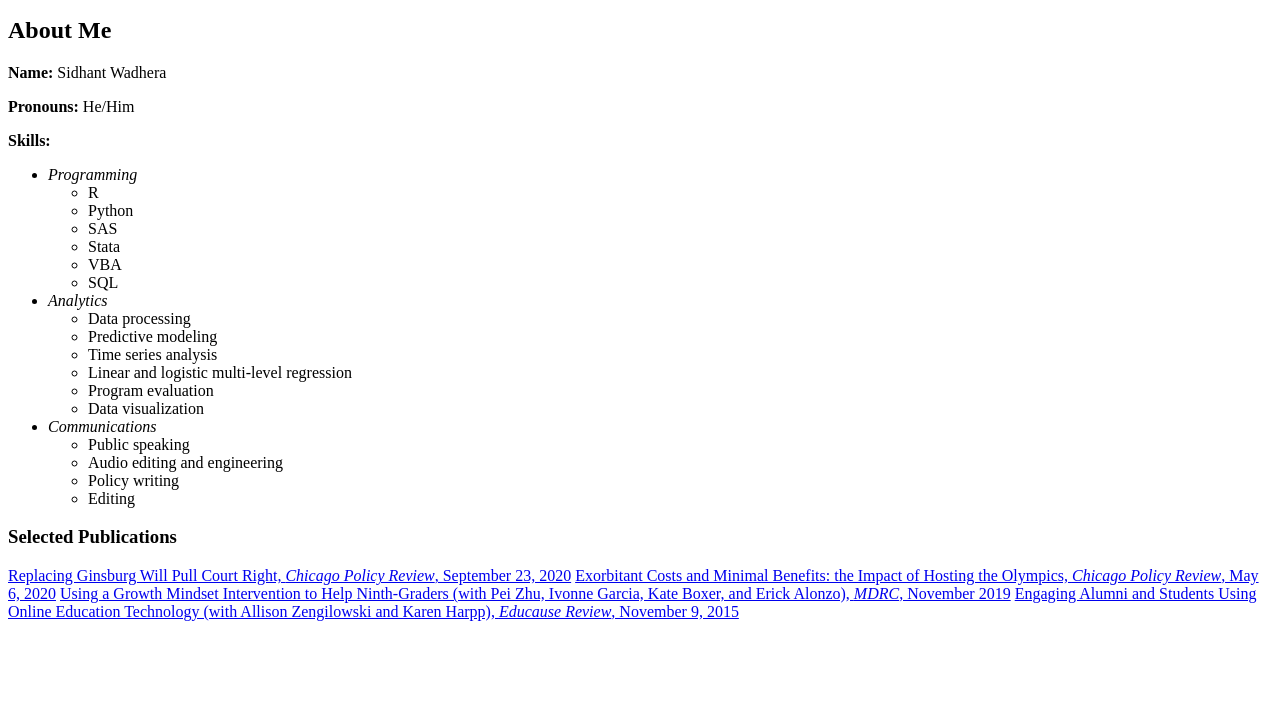
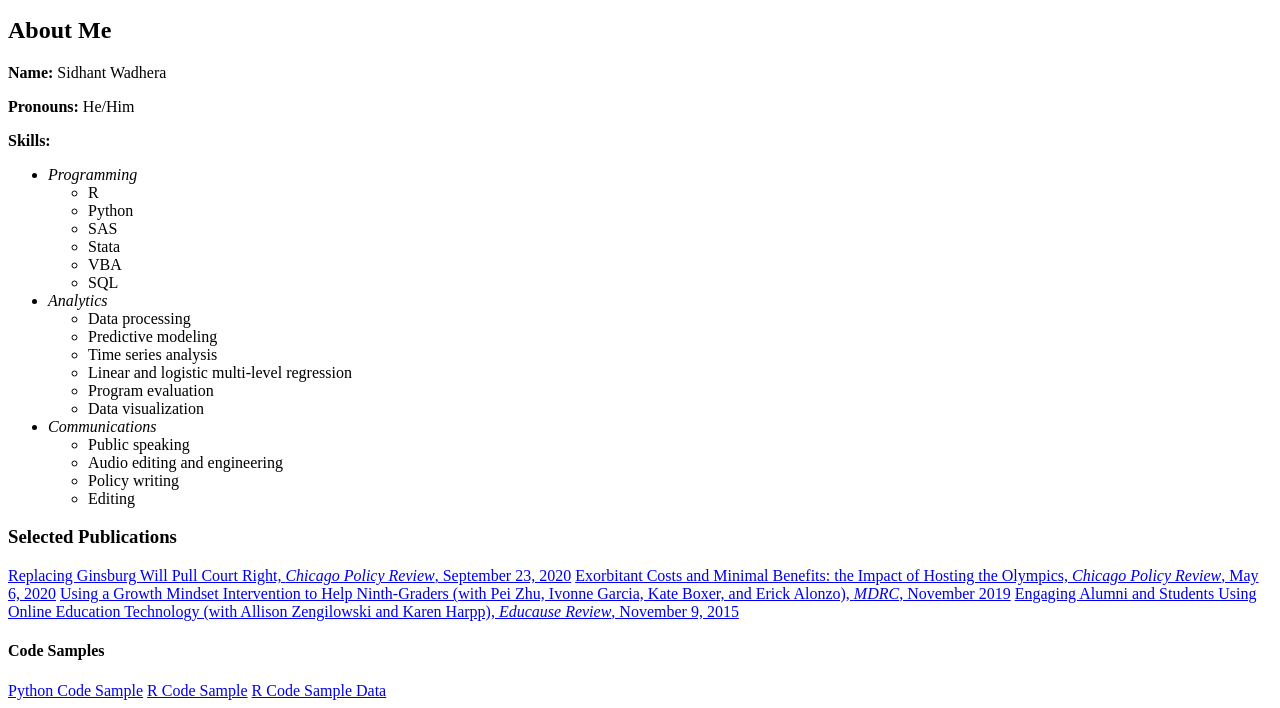
Before and after one commit to swadhera95/swadhera95.github.io, a plain HTML site: page index.html in a window 1280 px wide. Shown: the part 101-809 px from the top of the page. Drawn offline with Linux system fonts and the light colour scheme.

Commit message:
Update index.html

```diff
--- a/index.html
+++ b/index.html
@@ -8,6 +8,7 @@
 
     <h2> About Me </h2>
     <p><b> Name:</b> Sidhant Wadhera <p>
+
     <p><b> Pronouns: </b> He/Him <p>
     <p><b> Skills: </b>
       <ul>
@@ -47,7 +48,10 @@
     <a href="https://www.mdrc.org/publication/using-growth-mindset-intervention-help-ninth-graders">Using a Growth Mindset Intervention to Help Ninth-Graders (with Pei Zhu, Ivonne Garcia, Kate Boxer, and Erick Alonzo), <i>MDRC</i>, November 2019</a>
     <a href="https://er.educause.edu/articles/2015/11/engaging-alumni-and-students-using-online-education-technology">Engaging Alumni and Students Using Online Education Technology (with Allison Zengilowski and Karen Harpp), <i>Educause Review</i>, November 9, 2015</a>
 
-
+    <h4>Code Samples</h4>
+    <a href="swadhera95.github.io/Wadhera_PythonSample.py">Python Code Sample</a>
+    <a href="swadhera95.github.io/Wadhera_RSample.R">R Code Sample</a>
+    <a href="swadhera95.github.io/modeling_df.rdata">R Code Sample Data</a>
 
 
 
```
